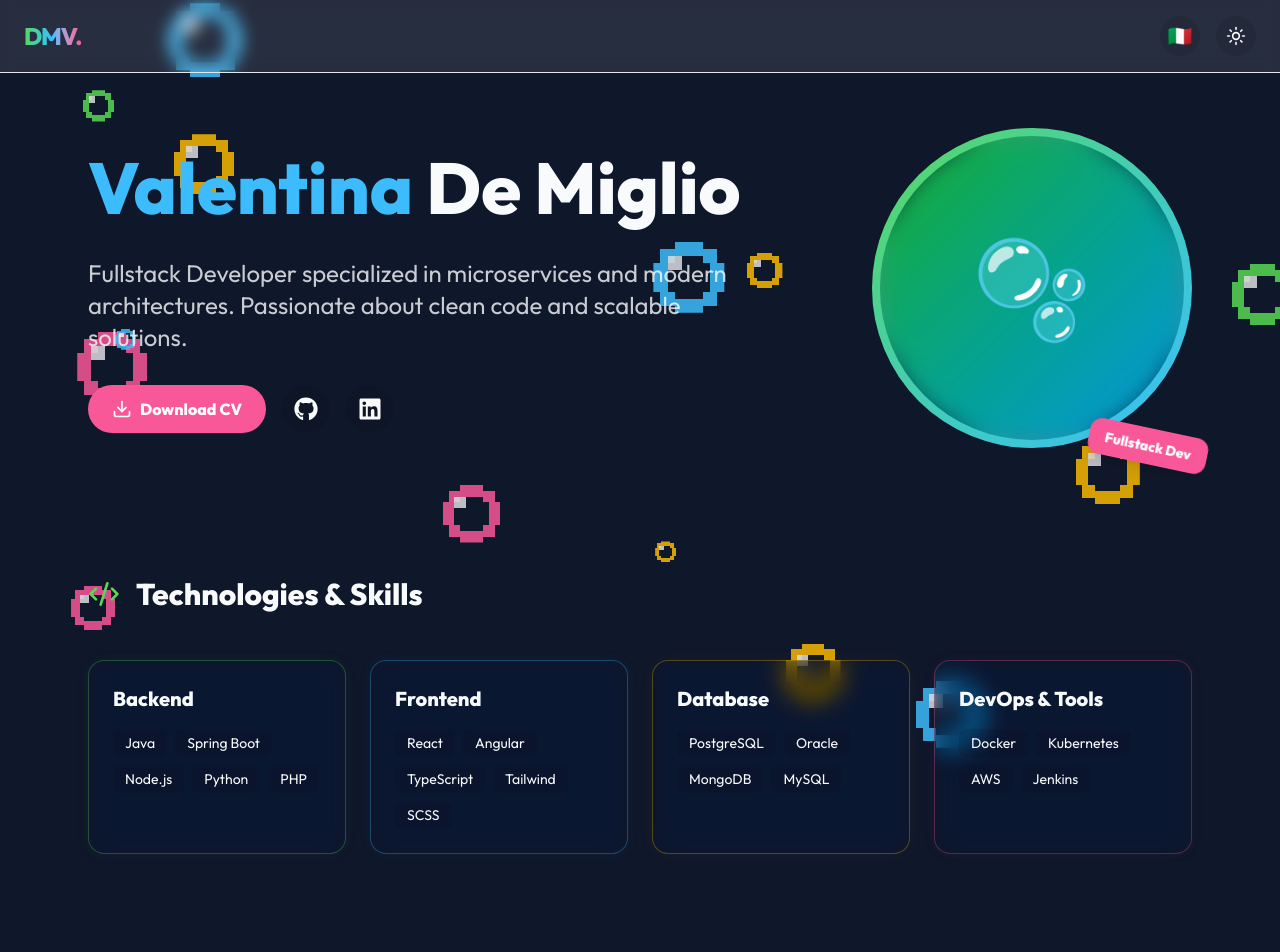
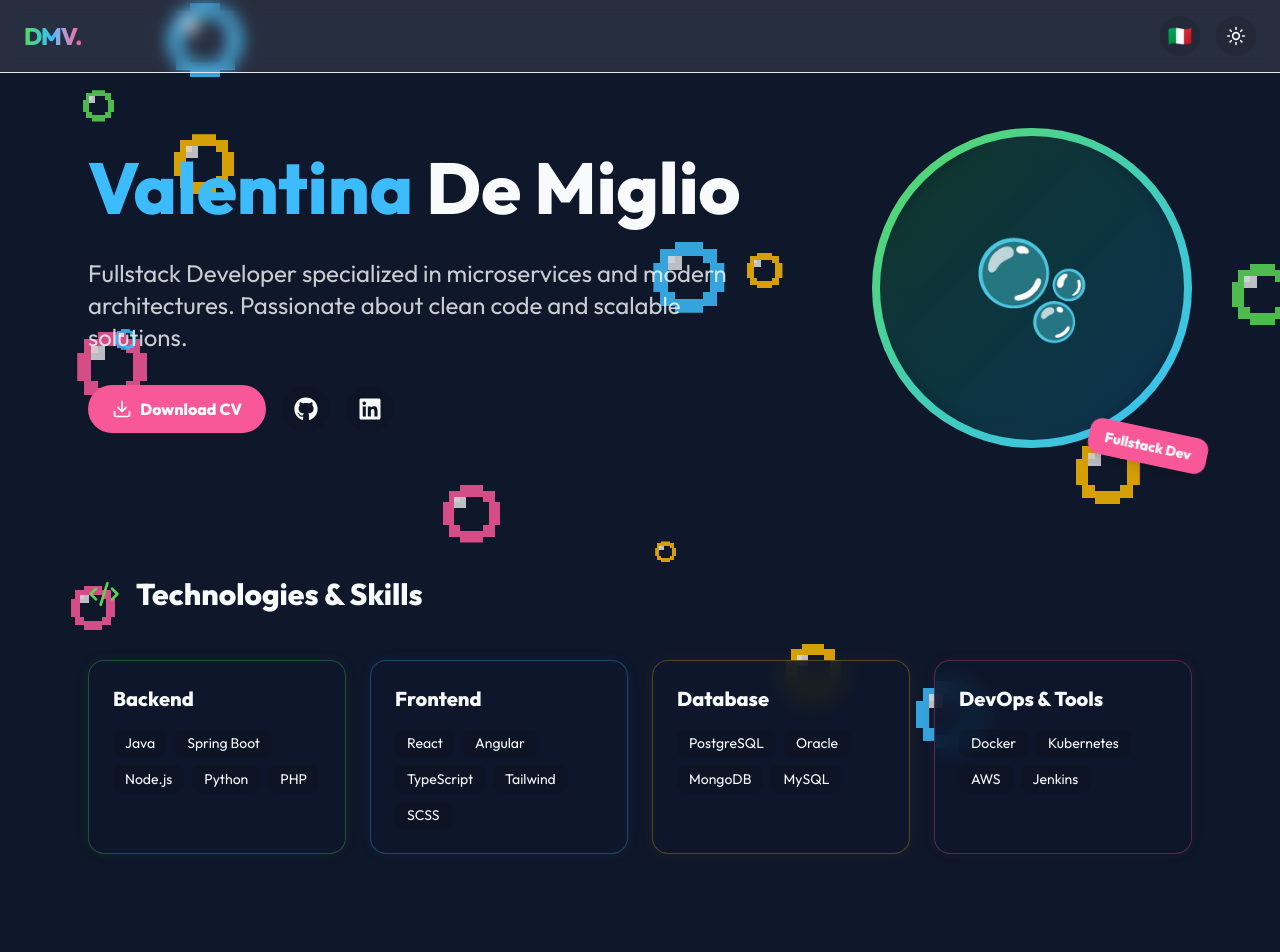
Before and after one commit to ValeKI/valeki.github.io, a React (Vite) app: page / in a window 1280 px wide. Shown: the top 952 px of the page. Built offline with nearby package versions, Linux system fonts and the light colour scheme; no server answers.

Commit message:
blur fix

```diff
--- a/src/components/ui/RetroCard.jsx
+++ b/src/components/ui/RetroCard.jsx
@@ -18,7 +18,7 @@ export function RetroCard({ color = 'white', className, children, ...props }) {
   return (
     <div
       className={cn(
-        "p-6 rounded-2xl border bg-[var(--card-bg)] transition-all hover:shadow-xl hover:scale-[1.01] flex flex-col h-full glass-card",
+        "p-6 rounded-2xl border bg-[var(--card-bg)] backdrop-blur-md transition-all hover:shadow-xl hover:scale-[1.01] flex flex-col h-full glass-card",
         colorStyles[color],
         className
       )}
--- a/src/index.css
+++ b/src/index.css
@@ -4,21 +4,19 @@
   :root {
     --background: #f8fafc;
     --foreground: #0f172a;
-    --card-bg: rgba(248, 250, 252, 0.3);
+    --card-bg: rgba(248, 250, 252, 0.85);
   }
 
   .dark {
     --background: #0f172a;
     --foreground: #f8fafc;
-    --card-bg: rgba(15, 23, 42, 0.3);
+    --card-bg: rgba(15, 23, 42, 0.85);
   }
 }
 
 .glass-card {
   backdrop-filter: blur(12px) saturate(160%);
-  -webkit-backdrop-filter: blur(12px) saturate(160%);
   transform: translateZ(0);
-  /* Forzo accelerazione hardware */
 }
 
 body {
```
Also changed, not shown: 1 other file (tests, documents, lock files or other folders).
